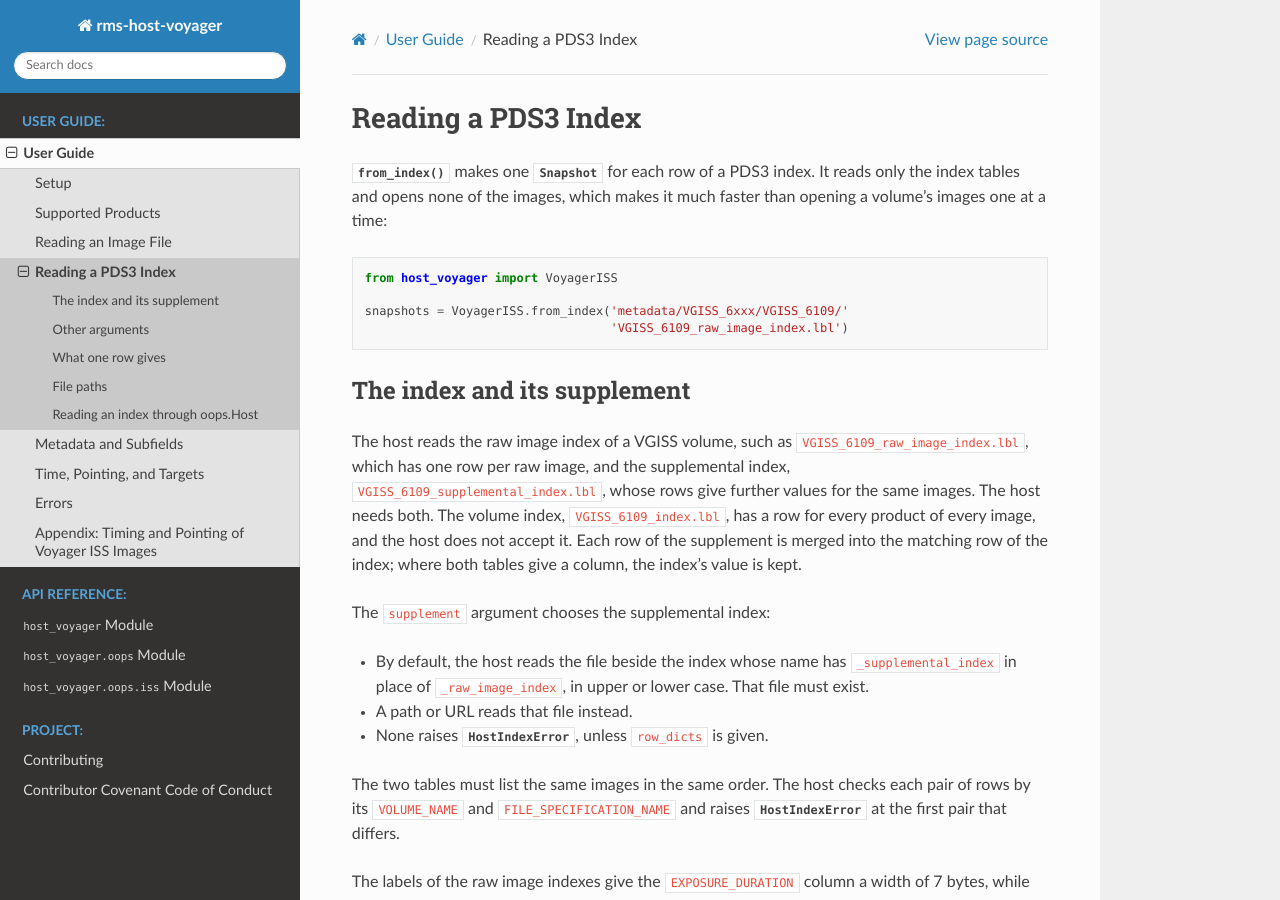
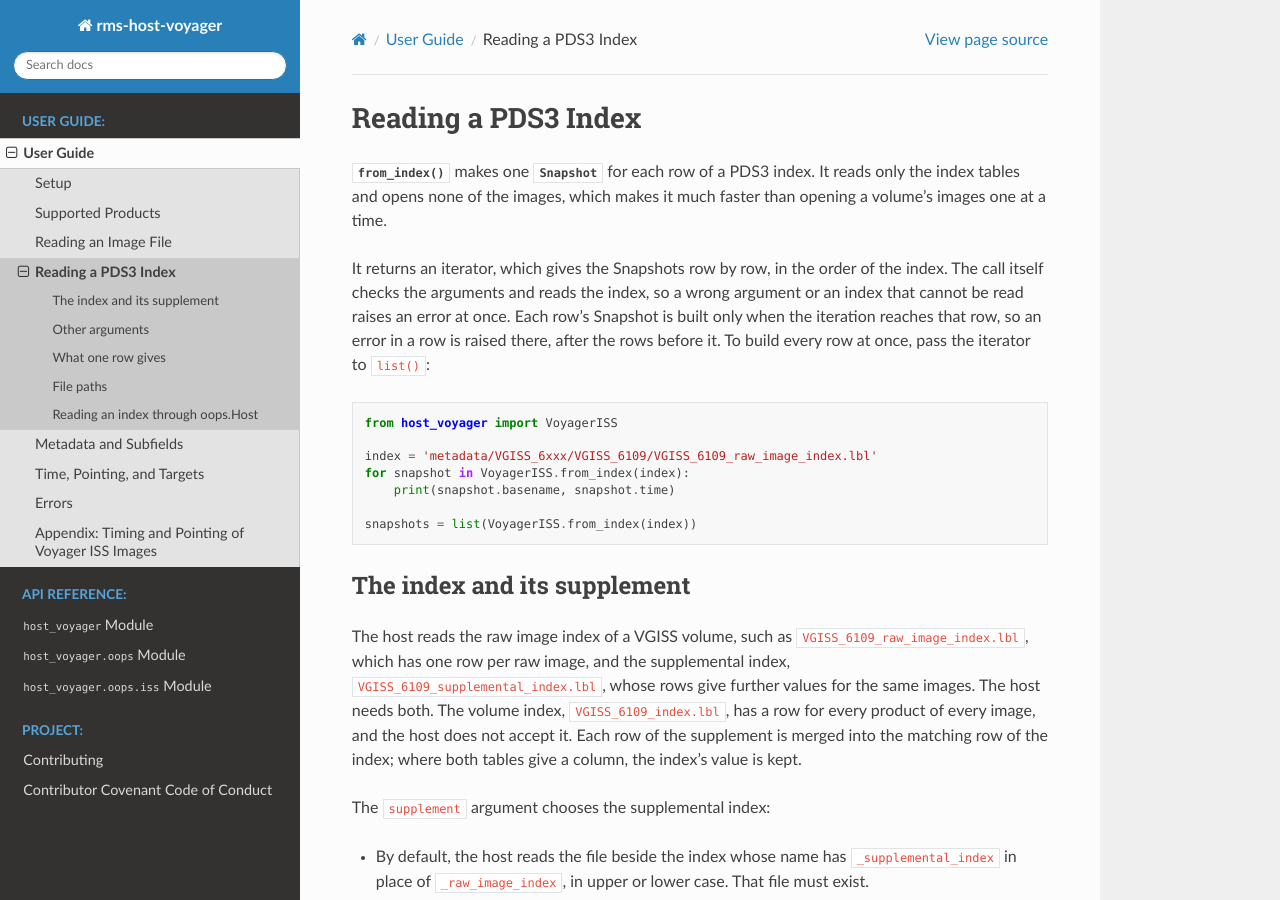
Before and after one commit to SETI/rms-host-voyager, a Sphinx documentation site: the page built from docs/user_guide/user_guide_index.rst, in a window 1280 px wide and 900 px high. Built offline with Sphinx 7.4.7 and the Read the Docs theme 3.1.0, drawn with Linux system fonts in a browser that asks for light colours.

Commit message:
Return an iterator from from_index
from_index now returns an iterator that builds each row's observation
when the iteration reaches that row. The arguments, the index and
supplement tables and the filter are still handled by the call itself,
so a bad call fails at once, and an error in one row is raised when the
iteration reaches it, after the rows before it.

The stub returns Iterator, which as a covariant type needs no
type: ignore[override] for the narrower entry type. The user guide,
the README and the docstrings show iterating or list(). The tests check
that the result is an iterator built row by row and that a row error
waits for its row; tests that indexed or measured the result take
list() of it.

Co-Authored-By: Claude Opus 5.5 <noreply@anthropic.com>
Claude-Session: https://claude.ai/code/session_01RG3ZiBNx376YVT9xgP1ET9

```diff
--- a/docs/user_guide/user_guide_errors.rst
+++ b/docs/user_guide/user_guide_errors.rst
@@ -62,10 +62,11 @@ Reading a PDS3 index
 :exc:`~oops.host.HostFormatError`
     A row gives no exposure, camera, or spacecraft; neither a time nor a clock count; or,
     unless ``frame`` is given, no clock stop count. The message gives the missing item
-    and the image file.
+    and the image file. This error is raised when the iteration reaches that row.
 
 :exc:`oops.OopsSpiceError`
-    A row gives no time, and the clock kernel cannot convert its clock count.
+    A row gives no time, and the clock kernel cannot convert its clock count. This error
+    is raised when the iteration reaches that row.
 
 :exc:`~oops.OopsTypeError`
     A keyword argument is not one that the method accepts.
--- a/docs/user_guide/user_guide_index.rst
+++ b/docs/user_guide/user_guide_index.rst
@@ -5,14 +5,23 @@ Reading a PDS3 Index
 :meth:`~host_voyager.oops.iss.VoyagerISS.from_index` makes one
 :class:`~oops.observation.Snapshot` for each row of a PDS3 index. It reads only the
 index tables and opens none of the images, which makes it much faster than opening a
-volume's images one at a time:
+volume's images one at a time.
+
+It returns an iterator, which gives the Snapshots row by row, in the order of the index.
+The call itself checks the arguments and reads the index, so a wrong argument or an index
+that cannot be read raises an error at once. Each row's Snapshot is built only when the
+iteration reaches that row, so an error in a row is raised there, after the rows before
+it. To build every row at once, pass the iterator to ``list()``:
 
 .. code-block:: python
 
    from host_voyager import VoyagerISS
 
-   snapshots = VoyagerISS.from_index('metadata/VGISS_6xxx/VGISS_6109/'
-                                     'VGISS_6109_raw_image_index.lbl')
+   index = 'metadata/VGISS_6xxx/VGISS_6109/VGISS_6109_raw_image_index.lbl'
+   for snapshot in VoyagerISS.from_index(index):
+       print(snapshot.basename, snapshot.time)
+
+   snapshots = list(VoyagerISS.from_index(index))
 
 The index and its supplement
 ============================
```
Also changed, not shown: CLAUDE.md (+9 -4 lines), README.md (+3 -2 lines), 3 other files.
